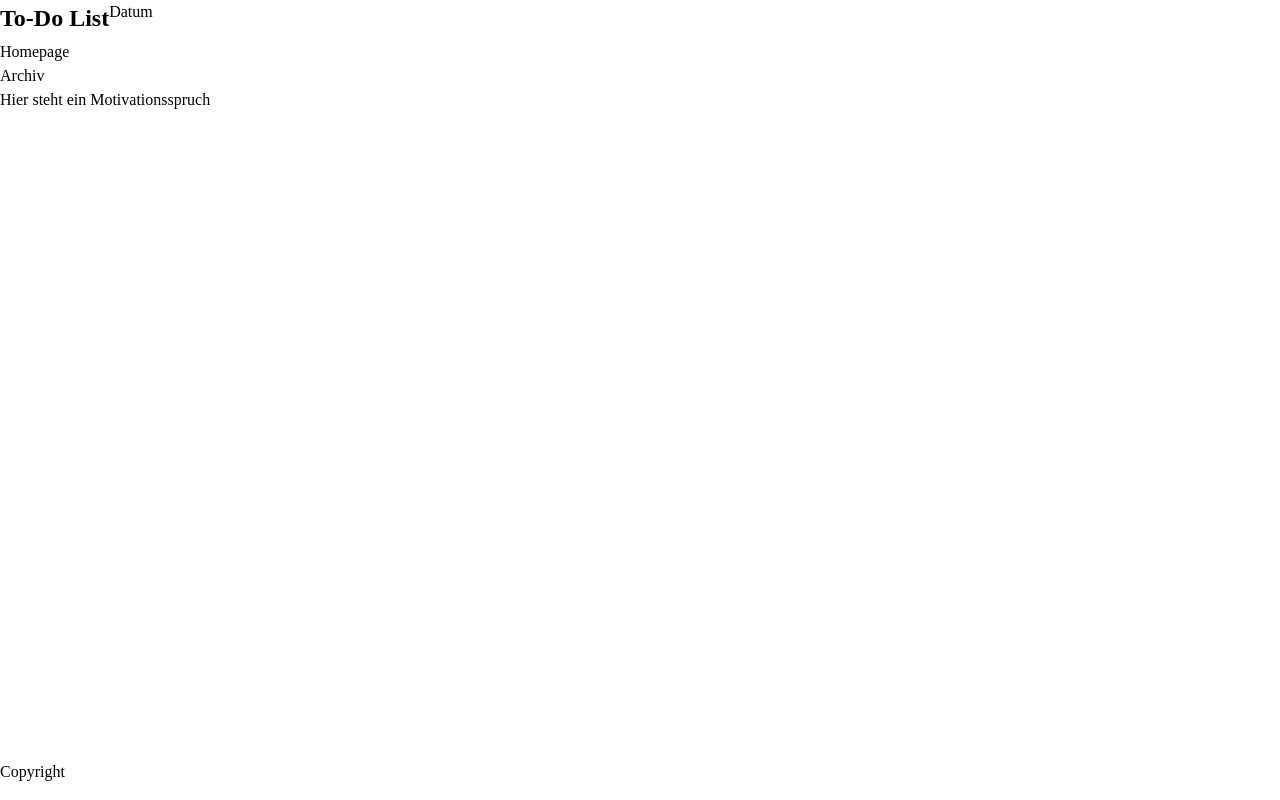
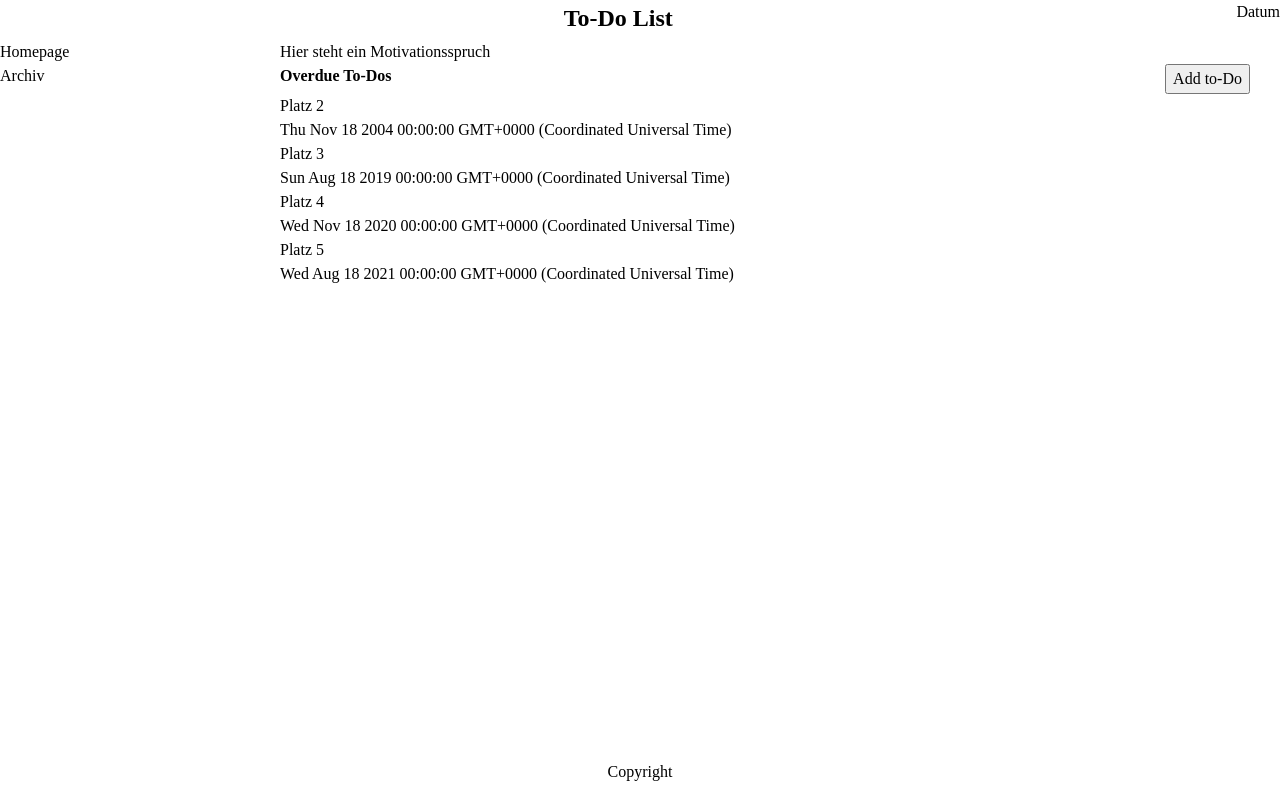
Before and after one commit to JonusBurger/TOP-To-Do-List, a website built with webpack: page src/template.html in a window 1280 px wide. Built offline with nearby package versions, Linux system fonts and the light colour scheme.

Commit message:
add getOverDue to Project and UserInfo, start buildHomePage

```diff
--- /dev/null
+++ b/src/buildPage/buildHomepage.js
@@ -0,0 +1,19 @@
+export default function buildHomePage(userInfo) {
+    const mainArea = document.getElementById("contentArea");
+    const overDueToDos = userInfo.getAllOverDueToDos();
+
+    for (let toDo of overDueToDos) {
+        const lineElement = document.createElement("div");
+        const toDoTitle = document.createElement("div");
+        toDoTitle.innerText = toDo.getTitle;
+        toDoTitle.classList.add("toDoTitle");
+        const toDoDate = document.createElement("div");
+        toDoDate.innerText = toDo.getDate;
+        toDoDate.classList.add("toDoDate");
+        lineElement.classList.add("lineElement");
+        lineElement.append(toDoTitle);
+        lineElement.append(toDoDate);
+        mainArea.append(lineElement)
+    }
+
+}
--- a/src/dateHandler.js
+++ b/src/dateHandler.js
@@ -31,6 +31,8 @@ export default function dateHandler() {
     // validateDate
 
     // checkOverdueDate
-
-    return { getToday, setDate, compareDates, formatDate }
+    function validateDate(date) {
+        return isPast(new Date(date))
+    }
+    return { getToday, setDate, compareDates, formatDate, validateDate }
 }
--- a/src/index.js
+++ b/src/index.js
@@ -5,6 +5,7 @@ import ToDo from "./to-do";
 import Project from "./project";
 import dateHandler from "./dateHandler"
 import UserInfo from "./userInfo"
+import buildHomePage from "./buildPage/buildHomepage";
 
 const dateHandlerInstance = dateHandler(); // Call the function to get the object
 
@@ -21,7 +22,7 @@ newProject.addToDo(newToDo2);
 newProject.addToDo(newToDo3);
 
 const newToDo4 = new ToDo("Platz 3", "textCase", "medium", "2019-08-18");
-const newToDo5 = new ToDo("Platz 6", "testTcass111", "low", "2022-08-18");
+const newToDo5 = new ToDo("Platz 6", "testTcass111", "low", "2025-08-18");
 const newToDo6 = new ToDo("Platz 5", "dasistEinTest!", "high", "2021-08-18");
 
 const newProject2 = new Project("Testprojekt Number 2");
@@ -32,3 +33,7 @@ newProject2.addToDo(newToDo6);
 const userData = new UserInfo();
 userData.addProject(newProject);
 userData.addProject(newProject2);
+
+console.log(userData.getAllOverDueToDos());
+
+buildHomePage(userData);
--- a/src/project.js
+++ b/src/project.js
@@ -81,6 +81,13 @@ export default class Project {
         this.toDos = this.toDos.filter(toDo => !(toDo.id == toDoId));
     }
 
+    getOverDueToDos() {
+        this.sortToDos();
+        let overDueToDos;
+        overDueToDos = this.toDos.filter(toDo => (dateHandlerInstance.validateDate(toDo.getDate)));
+        return overDueToDos
+    }
+
     finishProject() {
         if ((this.countNumberOfToDosDone() == this.numberOfToDos) && !this.done) {
             console.log("Project finished!");
--- a/src/style.css
+++ b/src/style.css
@@ -62,13 +62,45 @@ header, footer {
 header {
     top: 0;
     display: flex;
-    justify-content: space-around;
+    justify-content: space-between;
+    width: 100vw;
 }
 
 .mainGrid {
     margin-top: 40px;
+    margin-bottom: 40px;
+    display: grid;
+    grid-template-columns: minmax(150px, 250px) minmax(500px, 1fr);
+    grid-template-rows:calc(100vh - 2*40px);
+}
+
+.columnGrid {
+
+}
+
+#mainArea {
+    padding: 0 30px;
+}
+
+.contentArea {
+    display: flex;
+    flex-direction: column;
+}
+
+.firstLine {
+    display: flex;
+    flex-direction: row;
+    justify-content: space-between;
 }
 
 footer {
     bottom: 0;
+    display: flex;
+    justify-content: center;
+    width: 100vw;
 }
+
+
+.datumHeader {
+    font-weight:700;
+}
--- a/src/template.html
+++ b/src/template.html
@@ -22,6 +22,12 @@
         </div>
         <div id="mainArea">
             <div class="MainAreaHeader">Hier steht ein Motivationsspruch</div>
+            <div class="contentArea" id="contentArea">
+                <div class="firstLine">
+                    <div class="datumHeader">Overdue To-Dos</div>
+                    <button>Add to-Do</button>
+                </div>
+            </div>
         </div>
     </div>
     <footer>Copyright</footer>
--- a/src/userInfo.js
+++ b/src/userInfo.js
@@ -38,7 +38,19 @@ export default class UserInfo {
         return toDos
     }
 
+    getAllOverDueToDos() {
+        const overDueToDos = []
+        const projects = this.projects;
+        for (let project of projects) {
+            overDueToDos.push.apply(overDueToDos, project.getOverDueToDos())
+        }
+        this.sortBasedOnDate(overDueToDos)
+        return overDueToDos
+    }
+
     removeProject(projectId) {
         this.projects = this.projects.filter(project => !(project.id == projectId));
     }
+
+
 }
```
